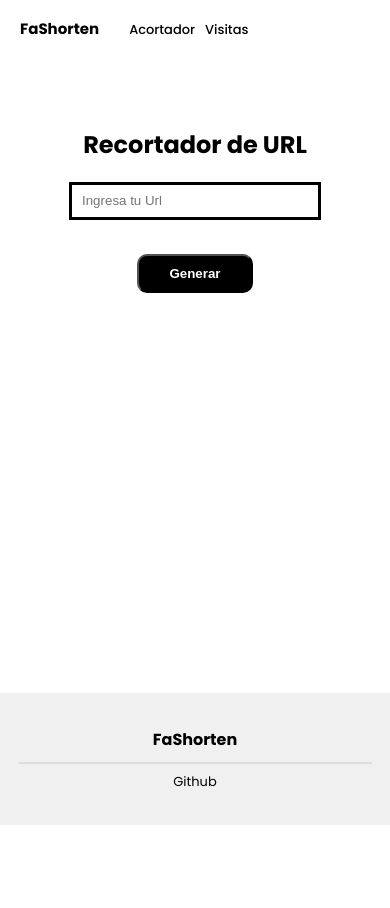
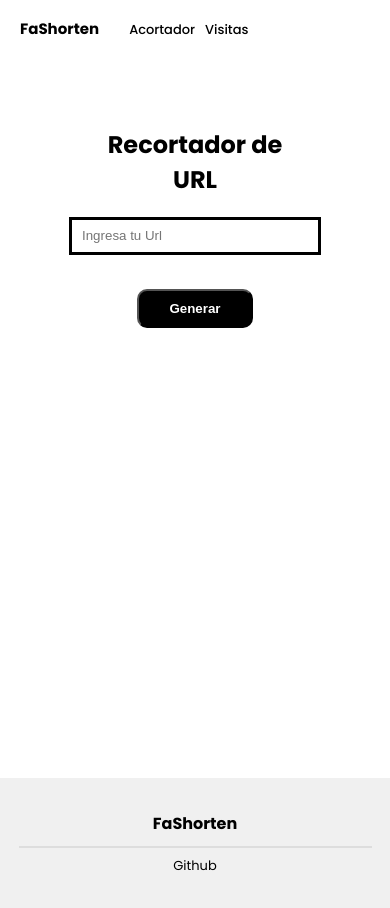
Before and after one commit to Olivia-oss/fashorten, a React (Vite) app: page /#/shortener in a window 390 px wide. Before the commit the page ends 844 px from the top, so only its background shows below. Built offline with nearby package versions, Linux system fonts and the light colour scheme.

Commit message:
Views update

```diff
--- a/src/general/components/UrlInput.jsx
+++ b/src/general/components/UrlInput.jsx
@@ -11,9 +11,11 @@ export const UrlInput = ({ title, textButton, handleUrl }) => {
   };
 
   const handleSend = () => {
-    if (validatorURL(url)) {
+    const urlTrim = url.trim();
+    console.log(urlTrim);
+    if (validatorURL(urlTrim)) {
       setError(false);
-      handleUrl(url);
+      handleUrl(urlTrim);
     } else {
       setError(true);
     }
--- a/src/shortener/pages/Shortener.jsx
+++ b/src/shortener/pages/Shortener.jsx
@@ -17,11 +17,14 @@ export const Shortener = () => {
         textButton="Generar"
         handleUrl={handleShortener}
       />
-
-      <div className={shoertenerUrl.length > 0 ? "" : "invisible"}>
-        <h3>URL generado</h3>
-        <p>{shoertenerUrl}</p>
-      </div>
+      {shoertenerUrl.length > 0 ? (
+        <div>
+          <h3>URL generado</h3>
+          <p>{shoertenerUrl}</p>
+        </div>
+      ) : (
+        <div></div>
+      )}
     </div>
   );
 };
--- a/src/shortener/styles/shortener.css
+++ b/src/shortener/styles/shortener.css
@@ -1,6 +1,6 @@
 .shortener {
-  width: 100vw;
-  height: 60vh;
+  width: 100%;
+  height: 70vh;
   margin-top: 50px;
   display: flex;
   flex-direction: column;
@@ -20,3 +20,24 @@
 .shortener > p:hover {
   opacity: 0.5;
 }
+
+.shortener > div {
+  display: flex;
+  align-items: center;
+  flex-direction: column;
+  text-align: center;
+}
+
+.shortener > div {
+  width: 50%;
+}
+
+@media screen and (max-width: 510px) {
+  .shortener div > h3 {
+    font-size: 13px;
+  }
+
+  .shortener div > p {
+    font-size: 10px;
+  }
+}
--- a/src/visist/styles/visit.css
+++ b/src/visist/styles/visit.css
@@ -1,6 +1,6 @@
 .visit {
-  width: 100vw;
-  height: 60vh;
+  width: 100%;
+  height: 70vh;
   margin-top: 50px;
   display: flex;
   flex-direction: column;
```
Also changed, not shown: src/assets/svgs/error.svg (added).
